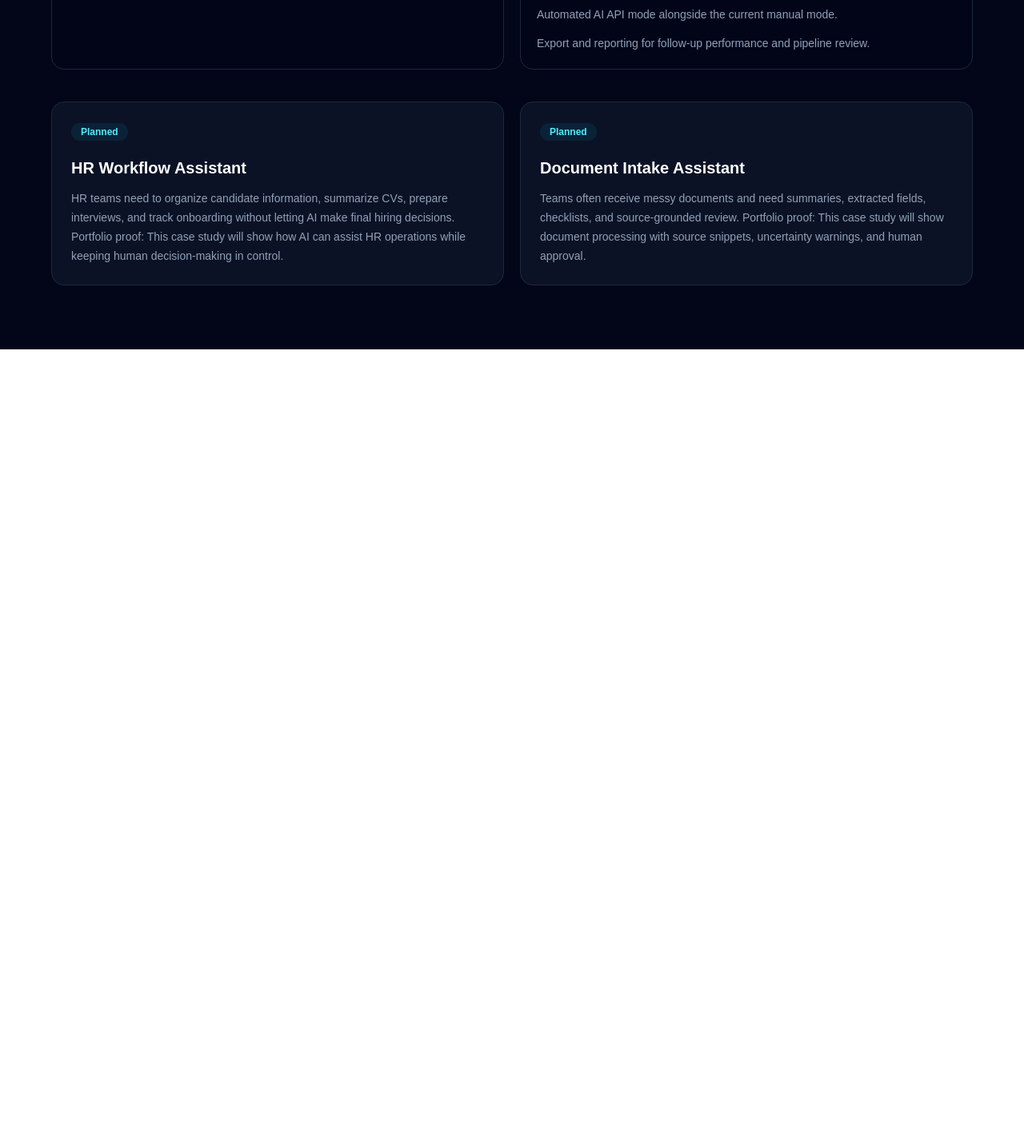
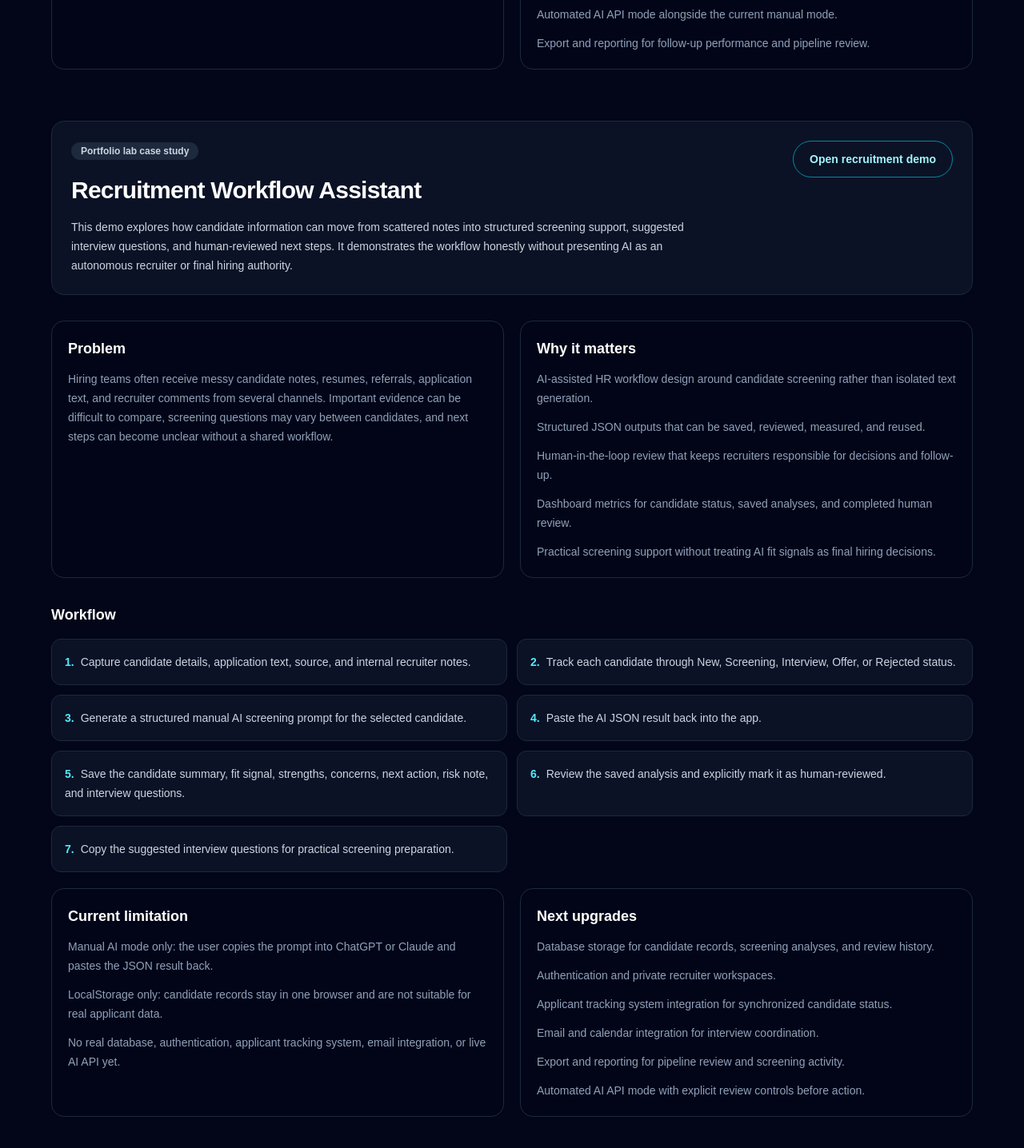
Before and after one commit to solitud3456/ai-workflow-systems-lab, a Next.js app: page /case-studies in a window 1280 px wide. Shown: the part 1400-2836 px from the top of the page at 80% size. Before the commit the page ends 1837 px from the top, so only its background shows below. Built offline with nearby package versions, Linux system fonts and the light colour scheme.

Commit message:
Add recruitment assistant case study

```diff
--- a/src/app/case-studies/page.tsx
+++ b/src/app/case-studies/page.tsx
@@ -34,15 +34,40 @@ const nextUpgrades = [
   "Export and reporting for follow-up performance and pipeline review.",
 ];
 
+const recruitmentWorkflowSteps = [
+  "Capture candidate details, application text, source, and internal recruiter notes.",
+  "Track each candidate through New, Screening, Interview, Offer, or Rejected status.",
+  "Generate a structured manual AI screening prompt for the selected candidate.",
+  "Paste the AI JSON result back into the app.",
+  "Save the candidate summary, fit signal, strengths, concerns, next action, risk note, and interview questions.",
+  "Review the saved analysis and explicitly mark it as human-reviewed.",
+  "Copy the suggested interview questions for practical screening preparation.",
+];
+
+const recruitmentValuePoints = [
+  "AI-assisted HR workflow design around candidate screening rather than isolated text generation.",
+  "Structured JSON outputs that can be saved, reviewed, measured, and reused.",
+  "Human-in-the-loop review that keeps recruiters responsible for decisions and follow-up.",
+  "Dashboard metrics for candidate status, saved analyses, and completed human review.",
+  "Practical screening support without treating AI fit signals as final hiring decisions.",
+];
+
+const recruitmentLimitations = [
+  "Manual AI mode only: the user copies the prompt into ChatGPT or Claude and pastes the JSON result back.",
+  "LocalStorage only: candidate records stay in one browser and are not suitable for real applicant data.",
+  "No real database, authentication, applicant tracking system, email integration, or live AI API yet.",
+];
+
+const recruitmentNextUpgrades = [
+  "Database storage for candidate records, screening analyses, and review history.",
+  "Authentication and private recruiter workspaces.",
+  "Applicant tracking system integration for synchronized candidate status.",
+  "Email and calendar integration for interview coordination.",
+  "Export and reporting for pipeline review and screening activity.",
+  "Automated AI API mode with explicit review controls before action.",
+];
+
 const plannedCaseStudies = [
-  {
-    title: "HR Workflow Assistant",
-    status: "Planned",
-    problem:
-      "HR teams need to organize candidate information, summarize CVs, prepare interviews, and track onboarding without letting AI make final hiring decisions.",
-    proof:
-      "This case study will show how AI can assist HR operations while keeping human decision-making in control.",
-  },
   {
     title: "Document Intake Assistant",
     status: "Planned",
@@ -158,6 +183,106 @@ export default function CaseStudiesPage() {
           </div>
         </article>
 
+        <article className="mt-16">
+          <div className="rounded-2xl border border-slate-800 bg-slate-900/70 p-6">
+            <div className="flex flex-col gap-5 lg:flex-row lg:items-start lg:justify-between">
+              <div>
+                <span className="rounded-full bg-slate-800 px-3 py-1 text-xs font-semibold text-slate-300">
+                  Portfolio lab case study
+                </span>
+                <h2 className="mt-5 text-3xl font-semibold tracking-tight text-white">
+                  Recruitment Workflow Assistant
+                </h2>
+                <p className="mt-4 max-w-3xl text-sm leading-6 text-slate-300">
+                  This demo explores how candidate information can move from
+                  scattered notes into structured screening support, suggested
+                  interview questions, and human-reviewed next steps. It
+                  demonstrates the workflow honestly without presenting AI as
+                  an autonomous recruiter or final hiring authority.
+                </p>
+              </div>
+
+              <Link
+                href="/demos/recruitment-assistant"
+                className="w-fit rounded-full border border-cyan-400/60 px-5 py-3 text-sm font-semibold text-cyan-200 transition hover:border-cyan-300 hover:bg-cyan-500/10"
+              >
+                Open recruitment demo
+              </Link>
+            </div>
+          </div>
+
+          <div className="mt-8 grid gap-5 lg:grid-cols-2">
+            <section className="rounded-2xl border border-slate-800 bg-slate-950/60 p-5">
+              <h3 className="text-lg font-semibold text-white">Problem</h3>
+              <p className="mt-3 text-sm leading-6 text-slate-400">
+                Hiring teams often receive messy candidate notes, resumes,
+                referrals, application text, and recruiter comments from
+                several channels. Important evidence can be difficult to
+                compare, screening questions may vary between candidates, and
+                next steps can become unclear without a shared workflow.
+              </p>
+            </section>
+
+            <section className="rounded-2xl border border-slate-800 bg-slate-950/60 p-5">
+              <h3 className="text-lg font-semibold text-white">
+                Why it matters
+              </h3>
+              <ul className="mt-3 space-y-3">
+                {recruitmentValuePoints.map((point) => (
+                  <li key={point} className="text-sm leading-6 text-slate-400">
+                    {point}
+                  </li>
+                ))}
+              </ul>
+            </section>
+          </div>
+
+          <section className="mt-8">
+            <h3 className="text-lg font-semibold text-white">Workflow</h3>
+            <ol className="mt-4 grid gap-3 md:grid-cols-2">
+              {recruitmentWorkflowSteps.map((step, index) => (
+                <li
+                  key={step}
+                  className="rounded-xl border border-slate-800 bg-slate-900/70 p-4 text-sm leading-6 text-slate-300"
+                >
+                  <span className="mr-2 font-semibold text-cyan-300">
+                    {index + 1}.
+                  </span>
+                  {step}
+                </li>
+              ))}
+            </ol>
+          </section>
+
+          <div className="mt-5 grid gap-5 lg:grid-cols-2">
+            <section className="rounded-2xl border border-slate-800 bg-slate-950/60 p-5">
+              <h3 className="text-lg font-semibold text-white">
+                Current limitation
+              </h3>
+              <ul className="mt-3 space-y-3">
+                {recruitmentLimitations.map((item) => (
+                  <li key={item} className="text-sm leading-6 text-slate-400">
+                    {item}
+                  </li>
+                ))}
+              </ul>
+            </section>
+
+            <section className="rounded-2xl border border-slate-800 bg-slate-950/60 p-5">
+              <h3 className="text-lg font-semibold text-white">
+                Next upgrades
+              </h3>
+              <ul className="mt-3 space-y-3">
+                {recruitmentNextUpgrades.map((item) => (
+                  <li key={item} className="text-sm leading-6 text-slate-400">
+                    {item}
+                  </li>
+                ))}
+              </ul>
+            </section>
+          </div>
+        </article>
+
         <div className="mt-10 grid gap-5 md:grid-cols-2">
           {plannedCaseStudies.map((study) => (
             <InfoCard
```
